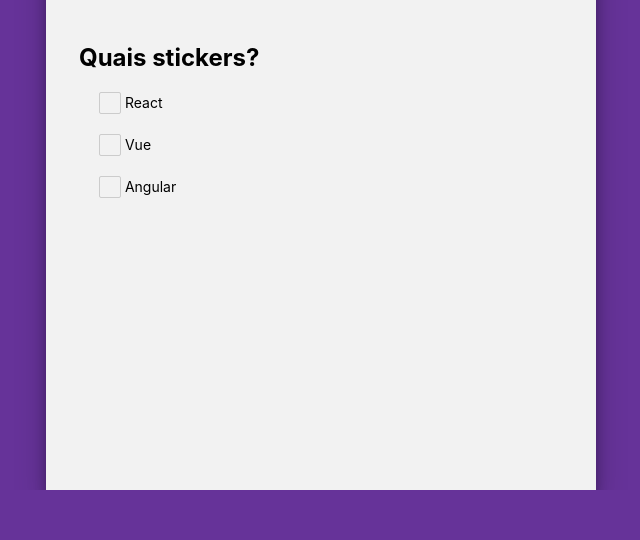
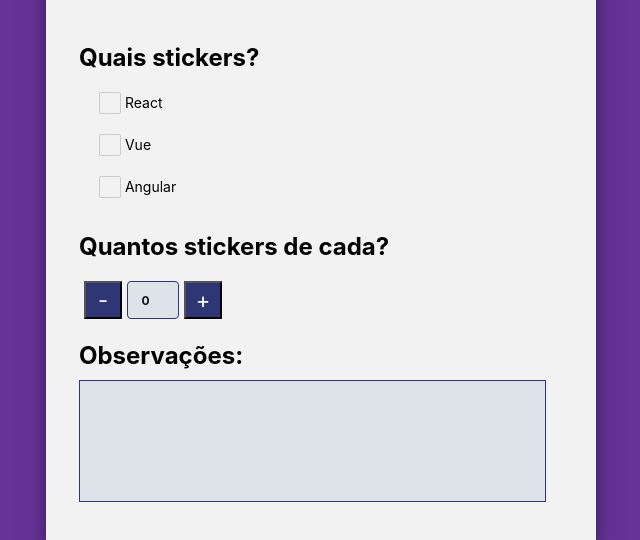
Before and after one commit to GabrielVais/desafio-front-end-stickers, a plain HTML site: page index.html in a window 1280 px wide. Shown: the part 342-882 px from the top of the page, without its empty margins (319-959 px from the left). Before the commit the page ends 832 px from the top, so only its background shows below. Drawn offline with Linux system fonts and the light colour scheme; a web font is replaced by a local one.

Commit message:
finalizado checkbox / contador de stickers / funçao contador de stickers javascript

```diff
--- a/css/styles.css
+++ b/css/styles.css
@@ -101,7 +101,8 @@
 .header-content .logo-content{
 
 	margin-left:300px;
-	margin-top:-19%;
+	margin-top:-22%;
+
 
 
 }
@@ -117,7 +118,7 @@
 .content-body{
 
 	width:100%;
-	height:500px;
+	height:550px;
 	background:#F2F2F2;
 
 }
@@ -199,3 +200,66 @@
 opacity: 1;
 transition: color 0.3s ease-out;
 }
+
+
+.title-counter{
+
+	margin-left:33px;
+	padding-top:14px;
+
+}
+
+.counter{
+
+	margin-top:20px;
+	display:flex;
+
+}
+
+.counter button{
+
+	background:#2F3676;
+	font-size:22px;
+	color:#ffff;
+	width:38px;
+	height:38px;
+	cursor:pointer;
+	text-align:center;
+	justify-content:center;
+	margin:0px 5px;
+
+}
+
+.counter input{
+
+	width:50px;
+	height:36px;
+	color:#071723;
+	font-family: Inter;
+	font-weight:bold;
+	font-size:12px;
+	text-align:center;
+	border-radius: 4px;
+	background:#DDE3E9;
+	border: 1px solid #2F3676;
+}
+
+.message{
+
+	margin-left:33px;
+	padding-top:22px;
+}
+
+.form-message textarea{
+
+
+	margin-top:10px;
+	width:90%;
+	height:120px;
+	background: #DDE3E9;
+	border: 1px solid #2F3676;
+	resize:none;
+
+
+
+}
--- a/index.html
+++ b/index.html
@@ -3,9 +3,9 @@
 <head>
 	<meta charset="utf-8">
 	<title>Desafio front-end</title>
+	<script src="https://kit.fontawesome.com/5e4dc12b90.js"></script>
 	<link rel="stylesheet" type="text/css" href="css/styles.css">
 	<meta name="viewport" content="width=device-width, user-scalable=no">
-	<script src="https://kit.fontawesome.com/5e4dc12b90.js"></script>
 </head>
 <body>
 	<div class="title">
@@ -51,8 +51,28 @@
 					</label>
 					</div>
 				</div>
+					<div class="title-counter">
+				<h2>Quantos stickers de cada?</h2>
+					<div class="counter">
+						<button id="btnLess">-</button>
+						<input type="number" id="sticker" value="0">
+						<button id="btnAdd">+</button>
+						<span id="valor"></span>
+					</div>
+				</div>
+				<div class="message">
+					<h2>Observações:</h2>
+					<form class="form-message">
+						<textarea></textarea>
+						<div class="button">
+
+						</div>
+
+					</form>
+				</div>
 			</div>
 		</div>
 	</div>
+	<script type="text/javascript" src="js/functions.js"></script>
 </body>
 </html>
--- /dev/null
+++ b/js/functions.js
@@ -0,0 +1,51 @@
+
+var inputValue = document.querySelector("#sticker");
+
+var valor = 0;
+
+var btnLess = document.querySelector("#btnLess");
+
+var btnAdd = document.querySelector("#btnAdd");
+
+
+
+function addSticker(){
+
+	inputValue.value = isNaN(inputValue.value ) ? 0 : inputValue.value;
+
+    valor++;
+
+
+    inputValue.value = valor
+
+}
+
+
+function removeSticker(){
+
+	if(inputValue.value > 0){
+
+    inputValue.value = isNaN(inputValue.value) ? 0 : inputValue.value;
+
+    valor--;
+
+    inputValue.value = valor;
+
+	}
+
+}
+
+
+
+btnLess.addEventListener("click", function(){
+
+	removeSticker();
+
+})
+
+
+btnAdd.addEventListener("click", function(){
+
+	addSticker();
+
+})
```
